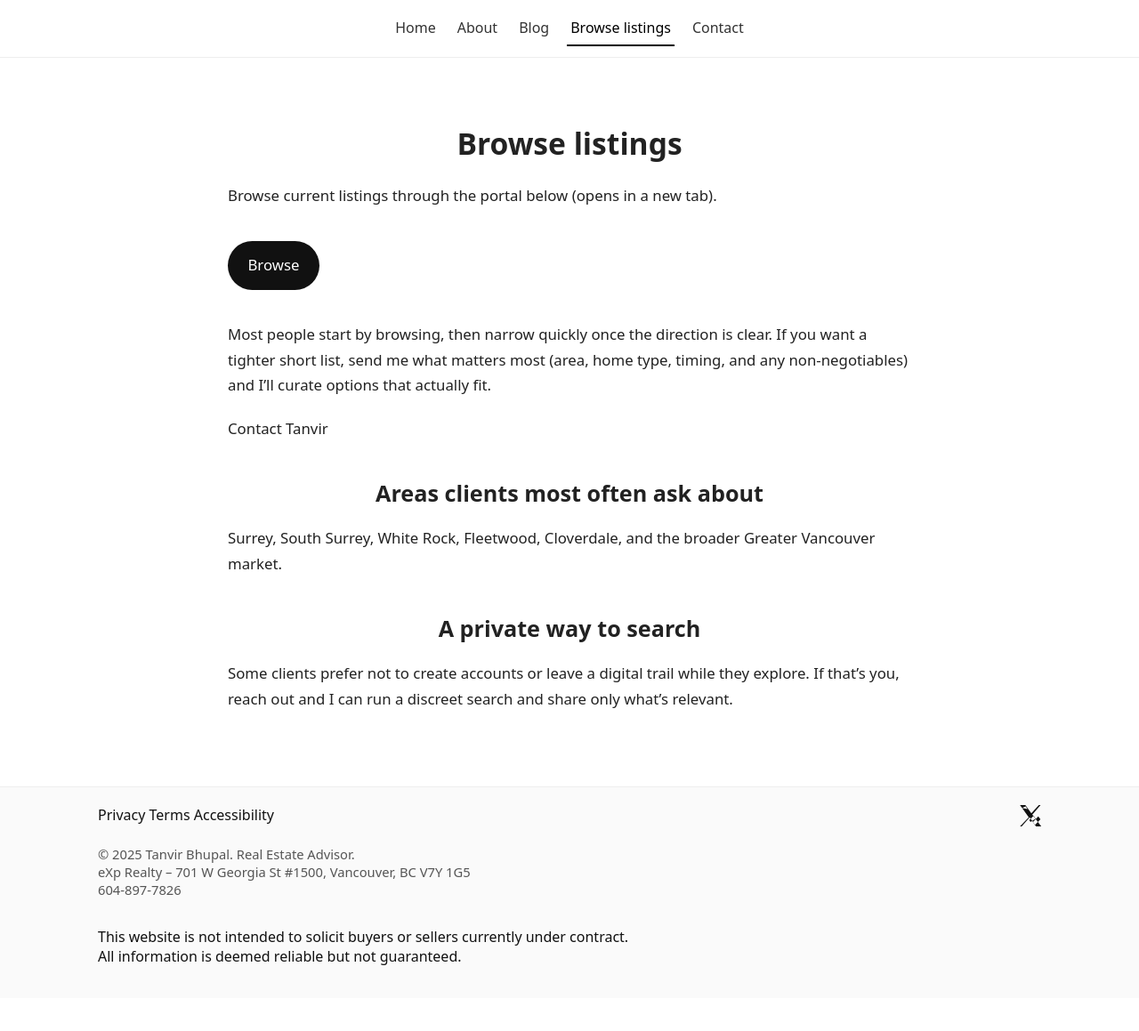
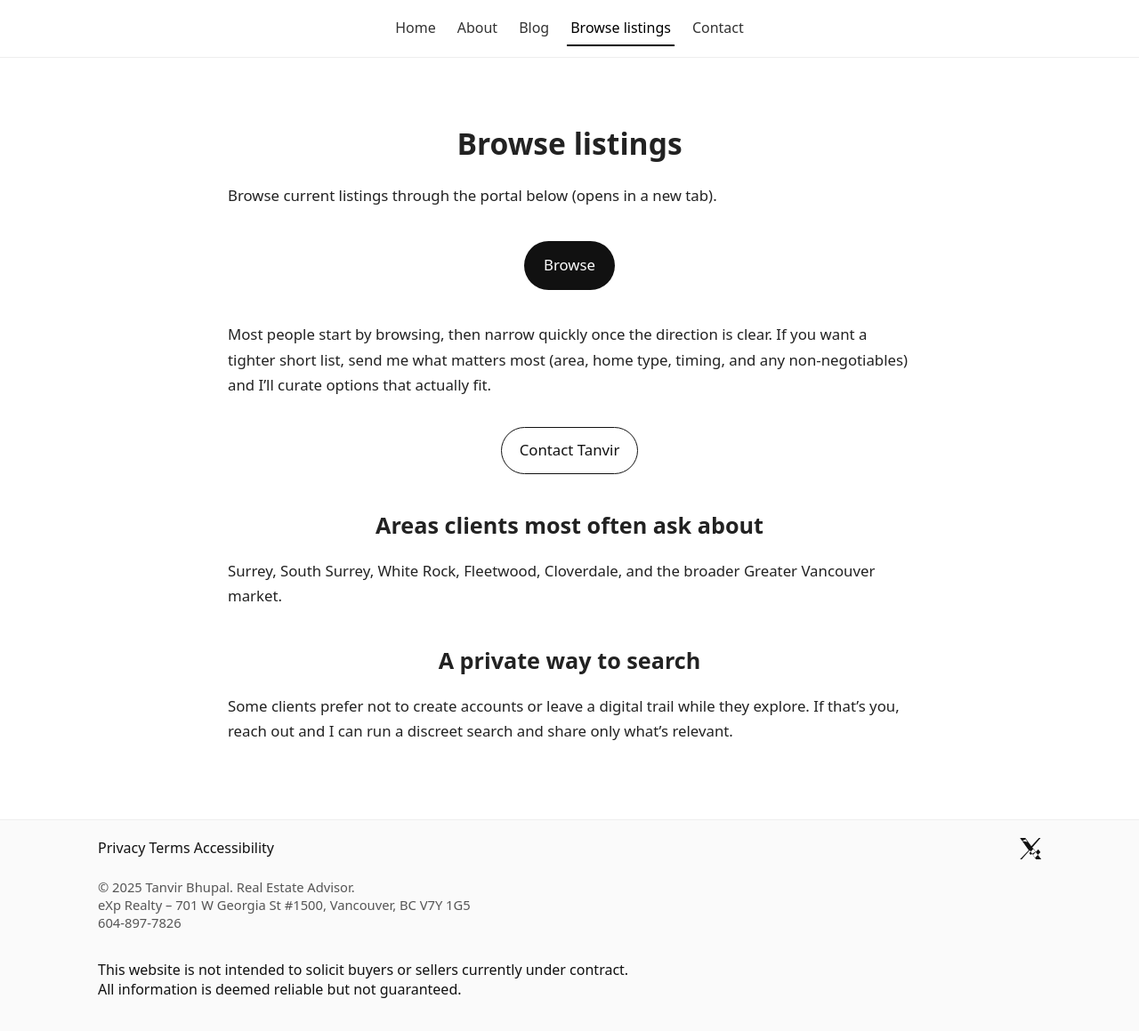
Before and after one commit to gvancouverhomes/gvancouverhomes.github.io, a Jekyll site: the page built from search.md, in a window 1280 px wide and 1159 px high. Shown: the whole window at 89% size. Built offline with Jekyll 4.4.1, drawn with Linux system fonts in a browser that asks for light colours.

Commit message:
Update style.css

```diff
--- a/css/style.css
+++ b/css/style.css
@@ -420,3 +420,40 @@ p { margin: 0 0 1rem; }
 .page-content a[href*="exprealty.com"]:hover {
   background: #000;
 }
+/* Centered button wrapper */
+.button-center {
+  text-align: center;
+}
+
+/* Primary button */
+.btn-primary {
+  display: inline-block;
+  padding: 0.85rem 1.4rem;
+  background-color: #111;
+  color: #fff;
+  text-decoration: none;
+  border-radius: 999px;
+  font-weight: 500;
+}
+
+.btn-primary:hover {
+  background-color: #000;
+}
+
+/* Secondary button */
+.btn-secondary {
+  display: inline-block;
+  margin-top: 0.75rem;
+  padding: 0.7rem 1.25rem;
+  border: 1px solid #111;
+  border-radius: 999px;
+  color: #111;
+  background: transparent;
+  text-decoration: none;
+  font-weight: 500;
+}
+
+.btn-secondary:hover {
+  background: #111;
+  color: #fff;
+}
```
